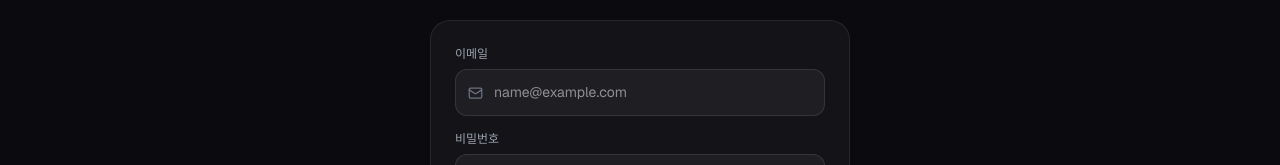
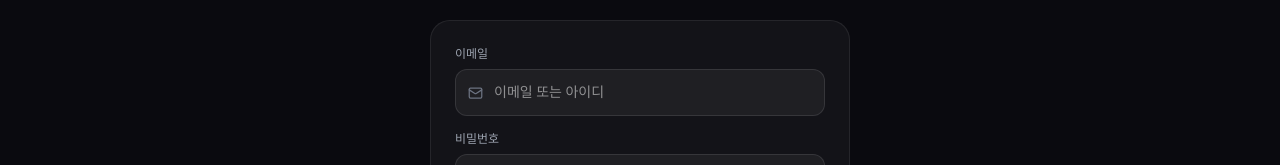
Before and after one commit to hlabceo/aidb, a Next.js app in the folder frontend/: page /auth/login in a window 1280 px wide. Shown: the part 378-543 px from the top of the page. Built offline with nearby package versions, Linux system fonts and the light colour scheme; no server answers.

Commit message:
fix: 로그인 input type email→text (admin 아이디 입력 허용)

```diff
--- a/frontend/src/app/auth/login/page.tsx
+++ b/frontend/src/app/auth/login/page.tsx
@@ -92,8 +92,8 @@ export default function LoginPage() {
             <label style={{ fontSize: 12, color: "#9ca3af", display: "block", marginBottom: 6 }}>이메일</label>
             <div style={{ position: "relative", background: "rgba(255,255,255,0.05)", border: "1px solid rgba(255,255,255,0.1)", borderRadius: 12 }}>
               <Mail size={15} color="#6b7280" style={{ position: "absolute", left: 12, top: "50%", transform: "translateY(-50%)", pointerEvents: "none" }} />
-              <input type="email" required value={email} onChange={(e) => setEmail(e.target.value)}
-                placeholder="name@example.com"
+              <input type="text" required value={email} onChange={(e) => setEmail(e.target.value)}
+                placeholder="이메일 또는 아이디"
                 style={{ width: "100%", background: "transparent", border: "none", outline: "none", paddingTop: 12, paddingBottom: 12, paddingLeft: 38, paddingRight: 14, fontSize: 14, color: "white", fontFamily: "inherit" }} />
             </div>
           </div>
```
